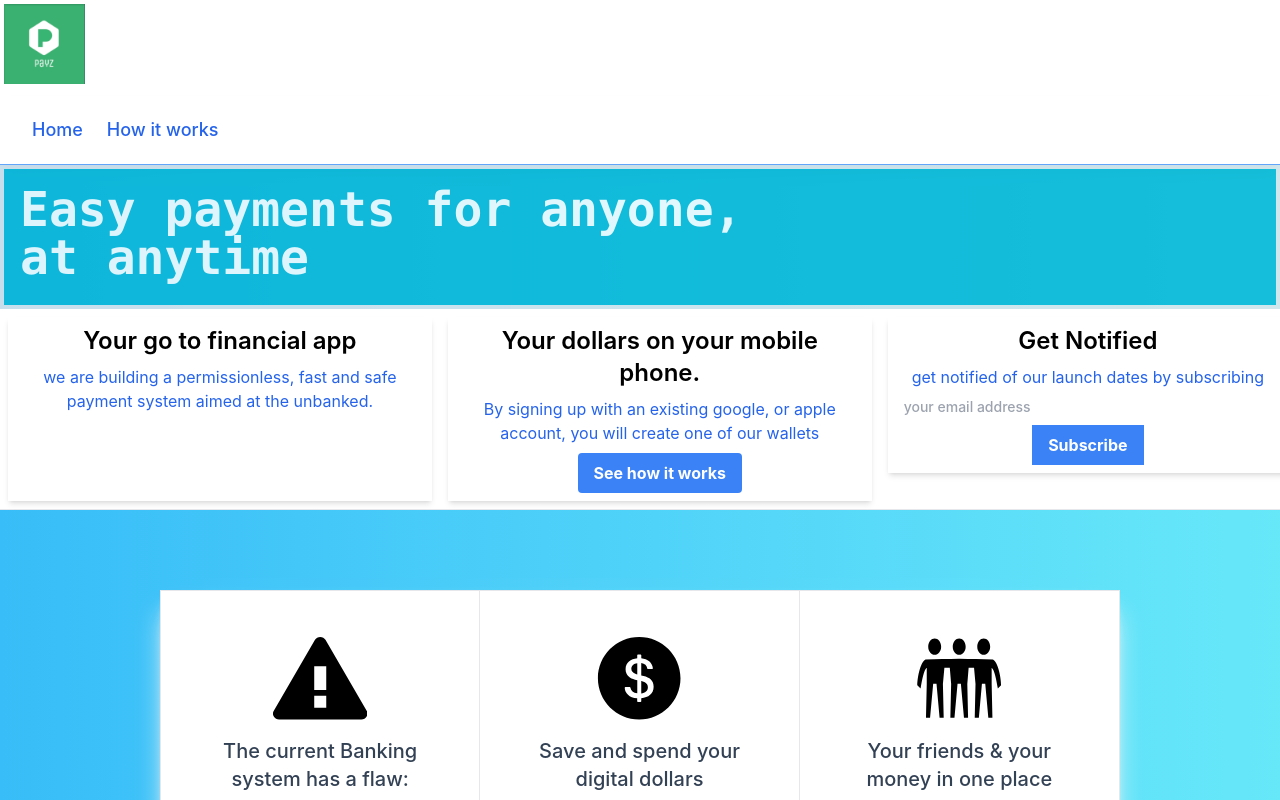
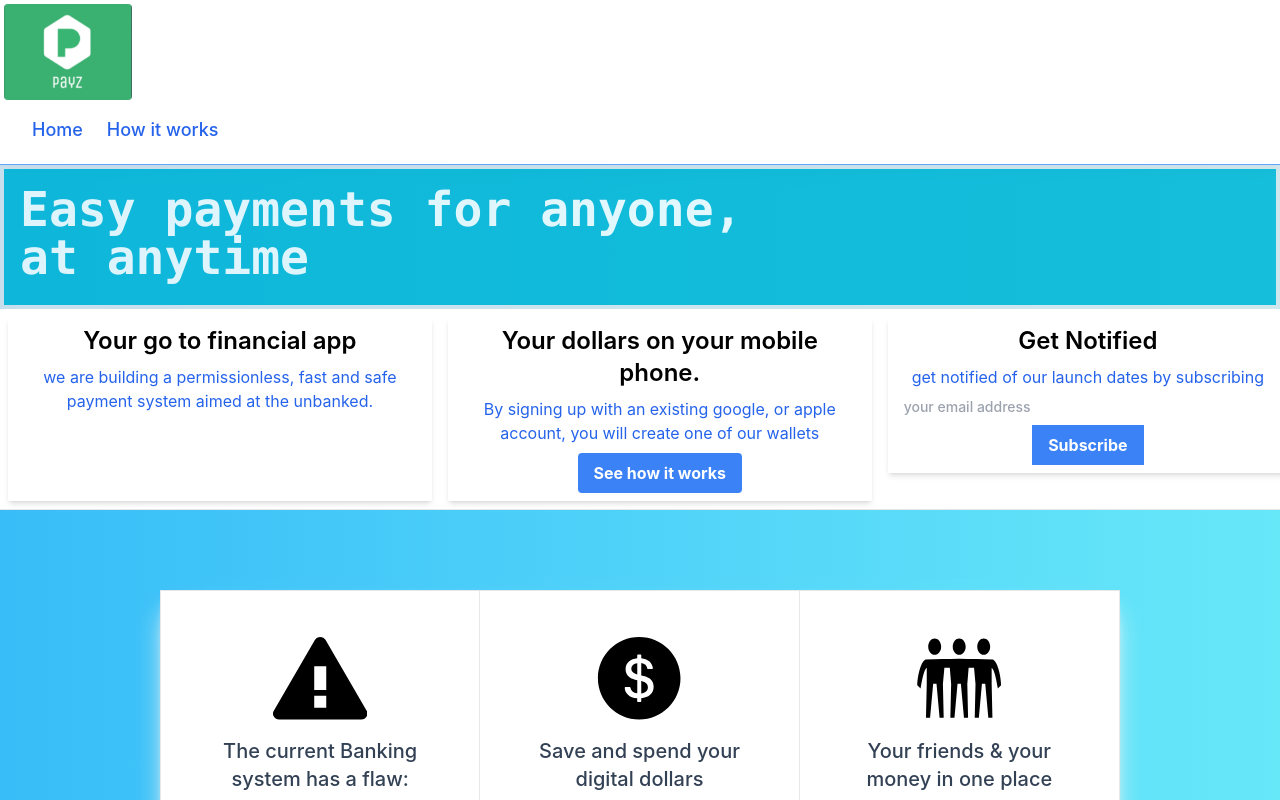
Before and after one commit to 123-code/Crypto-NFC-payments, a React (Create React App) app in the folder Front-end/front-end/: page / in a window 1280 px wide. Shown: the top 800 px of the page. Built offline with nearby package versions, Linux system fonts and the light colour scheme.

Commit message:
Style Changes

```diff
--- a/Front-end/front-end/src/Pages/index.js
+++ b/Front-end/front-end/src/Pages/index.js
@@ -148,7 +148,7 @@ function handleclick(){
 
    <>
   <div className = "bg-gradient-to-r from-sky-400 to-cyan-300">
-  <img className="scale-70 absolute left-1 top-1 h-20 w-100" src={Payz}></img>
+  <img className=" inline-block rounded scale-70 absolute left-1 top-1 object-cover h-24 w-32 " src={Payz}></img>
   <nav id="header" class="w-full z-30 top-10 py-1 bg-white shadow-lg border-b border-blue-400 mt-24">
       <div class="w-full flex items-center justify-between mt-0 px-6 py-2">
          <label for="menu-toggle" class="cursor-pointer md:hidden block">
@@ -160,11 +160,13 @@ function handleclick(){
 
 
          <div class="hidden md:flex md:items-center md:w-auto w-full order-3 md:order-1" id="menu">
+
             <nav>
                <ul class="md:flex items-center justify-between text-base text-blue-600 pt-4 md:pt-0">
+
                   <li><a class="inline-block no-underline hover:text-black font-medium text-lg py-2 px-4 lg:-ml-2" href="#">Home</a></li>
                   <li><a class="inline-block no-underline hover:text-black font-medium text-lg py-2 px-4 lg:-ml-2" href="/how">How it works</a></li>
-                  <li><a class="inline-block no-underline hover:text-black font-medium text-lg py-2 px-4 lg:-ml-2" href="#"></a></li>
+                  <li><a class="inline-block" href="#"> </a> </li>
                </ul>
             </nav>
          </div>
```
